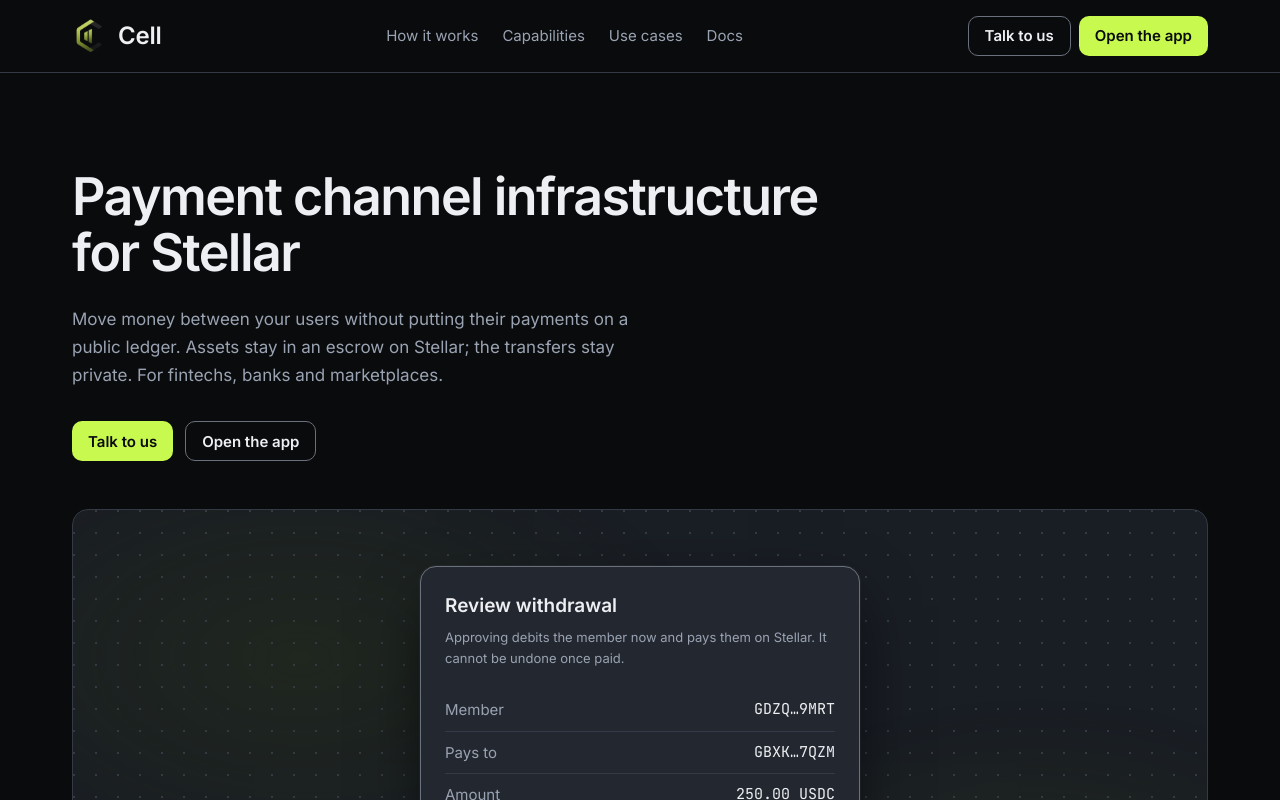
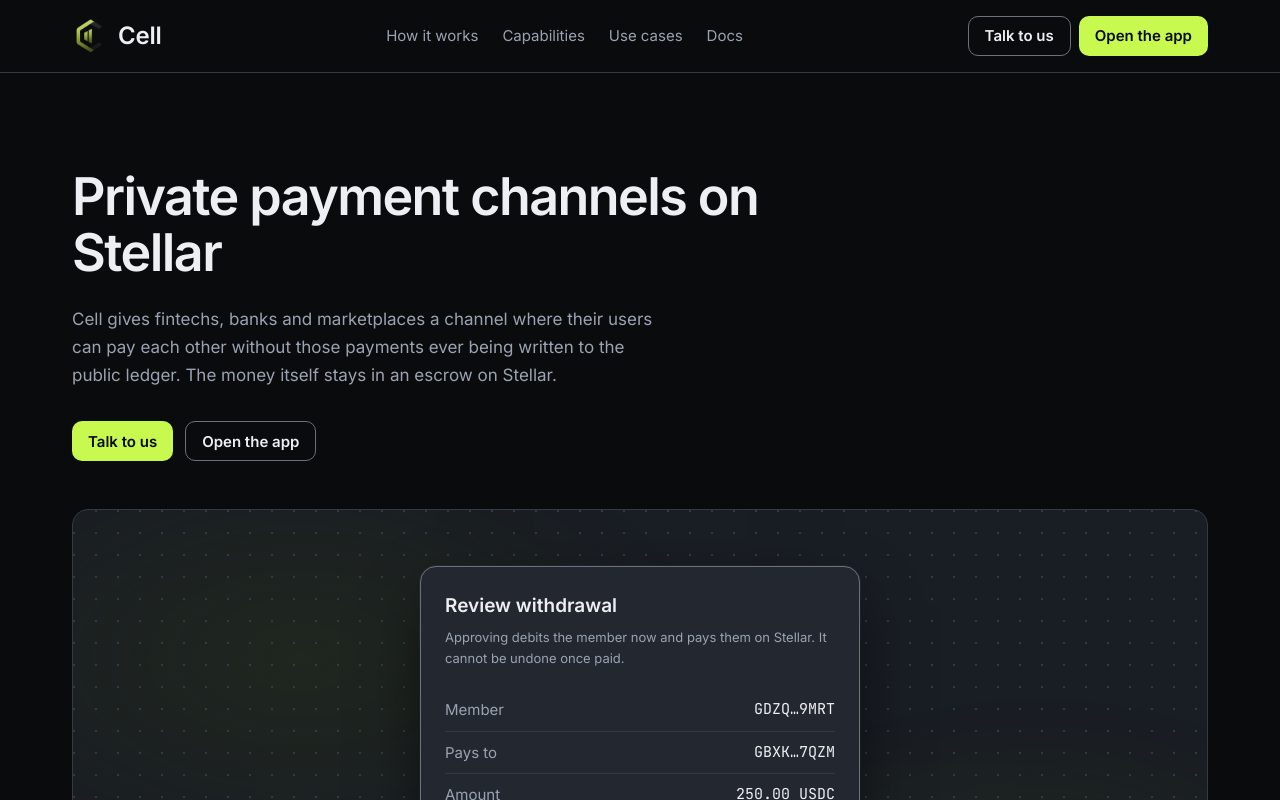
Before and after one commit to SentinelLab-VN/cell-landing-page, a React (Vite) app: page / in a window 1280 px wide. Shown: the top 800 px of the page. Built offline with nearby package versions, Linux system fonts and the light colour scheme; no server answers.

Commit message:
Headline says private

```diff
--- a/index.html
+++ b/index.html
@@ -11,7 +11,7 @@
       name="description"
       content="Instant, private transfers, fully backed by assets locked on Stellar. Mainnet sees deposits and releases, never the transfers in between."
     />
-    <meta property="og:title" content="Cell Protocol" />
+    <meta property="og:title" content="Cell: private payment channels on Stellar" />
     <meta
       property="og:description"
       content="Deposit, mirror, transact, withdraw. Only the first and last touch the public ledger."
--- a/src/App.tsx
+++ b/src/App.tsx
@@ -52,11 +52,11 @@
         <section className="mx-auto w-full max-w-[1200px] px-8 pt-16 pb-10 max-md:px-4 md:pt-24">
           <div className="max-w-[760px]">
             <h1 className="text-[36px] leading-[1.08] font-semibold tracking-[-0.03em] text-foreground md:text-[52px]">
-              Payment channel infrastructure for Stellar
+              Private payment channels on Stellar
             </h1>
             <p className="mt-6 max-w-[600px] text-base leading-[1.65] text-muted-foreground">
-              Move money between your users without putting their payments on a public ledger. Assets stay in an
-              escrow on Stellar; the transfers stay private. For fintechs, banks and marketplaces.
+              Cell gives fintechs, banks and marketplaces a channel where their users can pay each other without
+              those payments ever being written to the public ledger. The money itself stays in an escrow on Stellar.
             </p>
             <div className="mt-8 flex flex-wrap gap-3">
               <a href={CONTACT_URL} className={primary}>Talk to us</a>
```
